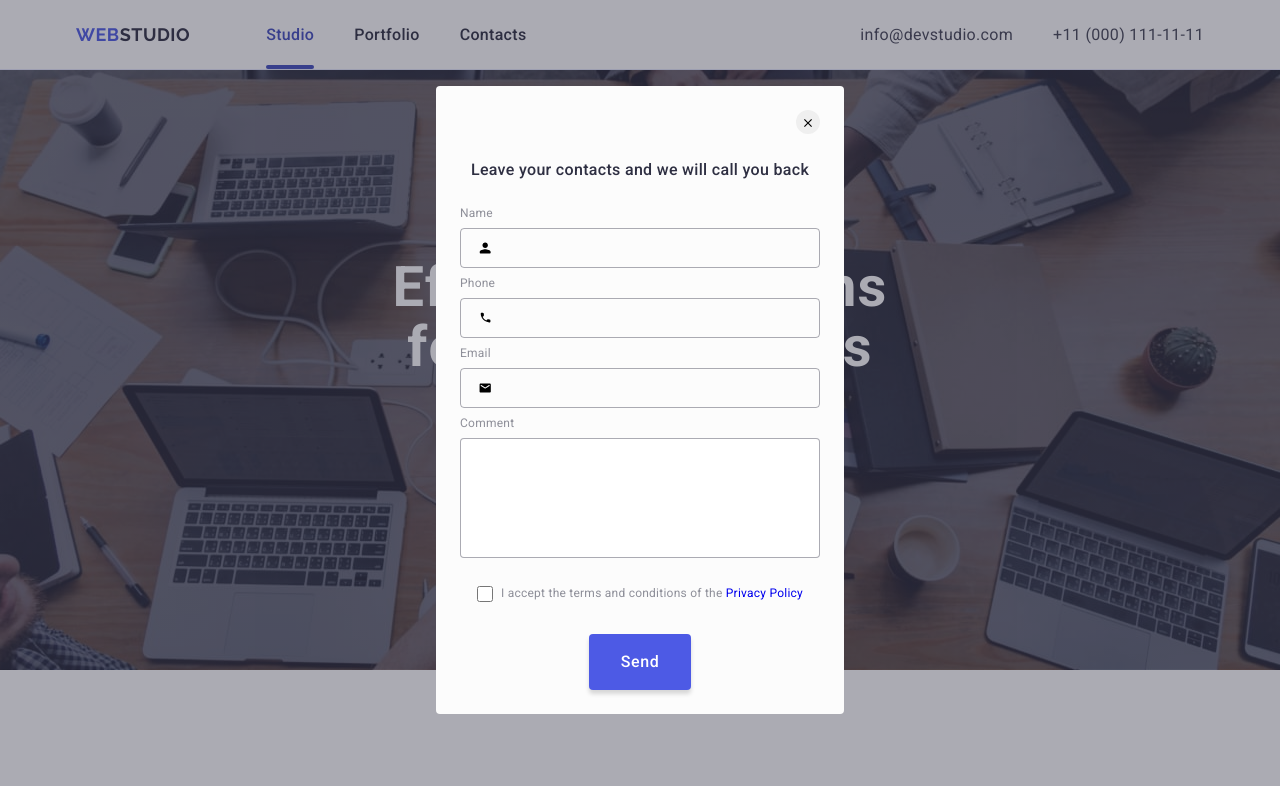
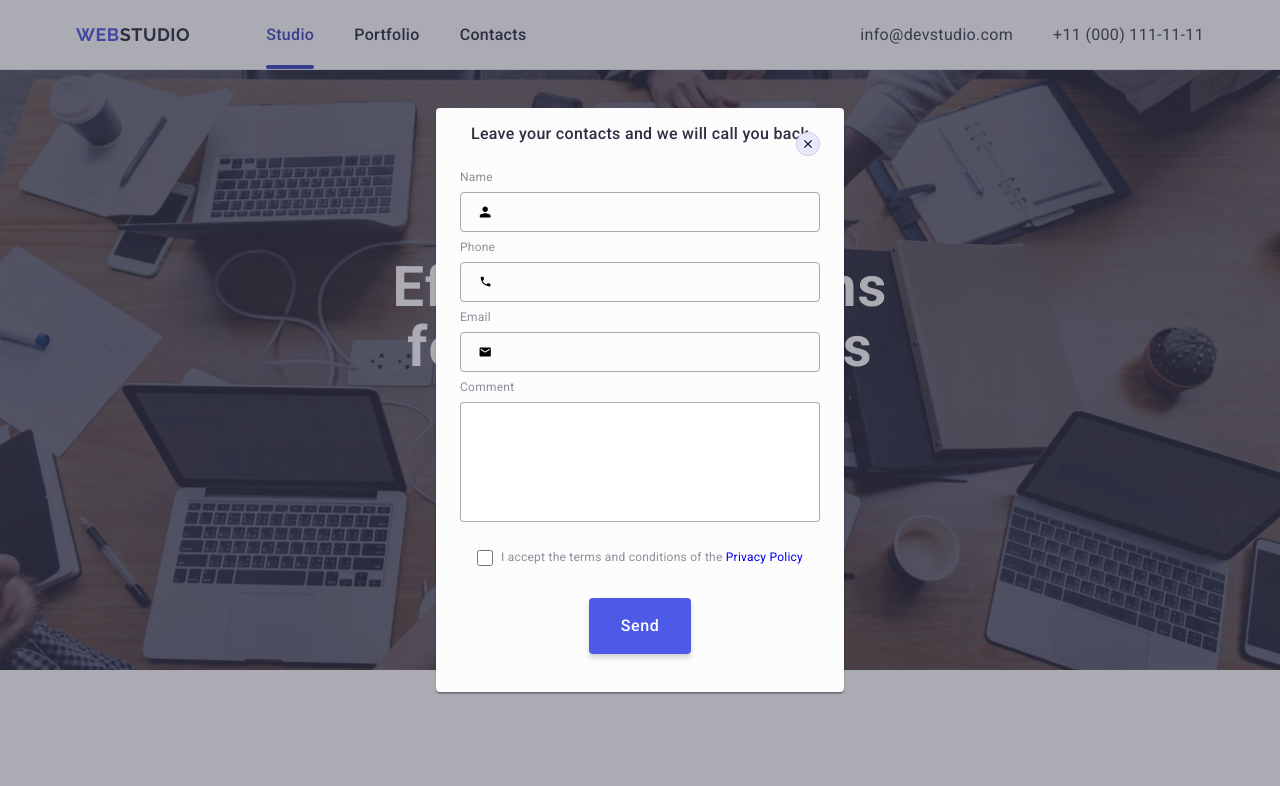
Before and after one commit to Havrylyuk-UA/goit-markup-hw-05, a plain HTML site: page index.html in a window 1280 px wide. Shown: the top 786 px of the page. Drawn offline with nearby package versions, Linux system fonts and the light colour scheme.

Commit message:
HW# 5 v5.1.4

```diff
--- a/css/styles.css
+++ b/css/styles.css
@@ -665,33 +665,62 @@ legend {
     left: 0;
     width: 100vw;
     height: 100vh;
-    z-index: 998;
-    background: var(--NAVY-BLUE-modal, rgba(46, 47, 66, 0.40));
-    margin: 0 auto;
+    background: rgba(46, 47, 66, 0.40);
+    /* margin: 0 auto; */
+    transition: opacity 250ms cubic-bezier(0.4, 0, 0.2, 1), visibility 250ms cubic-bezier(0.4, 0, 0.2, 1);
 }
 
 .modal-window {
+    position: absolute;
+    top: 50%;
+    left: 50%;
     width: 408px;
-    z-index: 999;
     border-radius: 4px;
     background: var(--DAIRY, #FCFCFC);
+    transform: translate(-50%, -50%) scale(1);
+    min-height: 584px;
+    box-shadow: 0px 1px 1px rgba(0, 0, 0, 0.14),
+        0px 1px 3px rgba(0, 0, 0, 0.12),
+        0px 2px 1px rgba(0, 0, 0, 0.2);
+    transition: transform 250ms cubic-bezier(0.4, 0, 0.2, 1);
 }
 
 .modal-close-btn {
-    align-self:flex-end;
-    margin: 24px 24px 24px 0;
+    display: flex;
+    justify-content: center;
+    align-items: center;
+    position: absolute;
+    top: 24px;
+    right: 24px;
     border-radius: 50%;
     width: 24px;
     height: 24px;
-    border: none;
-}
-
-.modal-inp-ico:hover {
-    fill: #ffffff;
+    border: 1px solid rgba(0, 0, 0, 0.1);
+    background-color: #e7e9fc;
+    cursor: pointer;
+    transition: background-color 250ms cubic-bezier(0.4, 0, 0.2, 1), border 250ms cubic-bezier(0.4, 0, 0.2, 1);
 }
 
 .modal-close-btn:hover {
+    border: none;
     background-color: var(--shadowblue);
+}
+
+.modal-close-btn:focus {
+    border: none;
+    background-color: var(--shadowblue);
+}
+
+.modal-close-btn:hover .modal-close-btn-ico {
+    fill: #ffffff
+}
+
+.modal-close-btn:focus .modal-close-btn-ico {
+    fill: #ffffff
+}
+
+.modal-inp-ico {
+    transition: fill 250ms cubic-bezier(0.4, 0, 0.2, 1);
 }
 
 .modal-form {
--- a/index.html
+++ b/index.html
@@ -606,7 +606,7 @@
 
     <div class="modal d-flex">
       <div class="modal-window d-flex-col">
-        <button type="submit" class="modal-close-btn">
+        <button type="button" class="modal-close-btn">
           <svg class="modal-close-btn-ico" width="8" height="8">
             <use href="./images/icons.svg#icon-close"></use>
           </svg>
```
